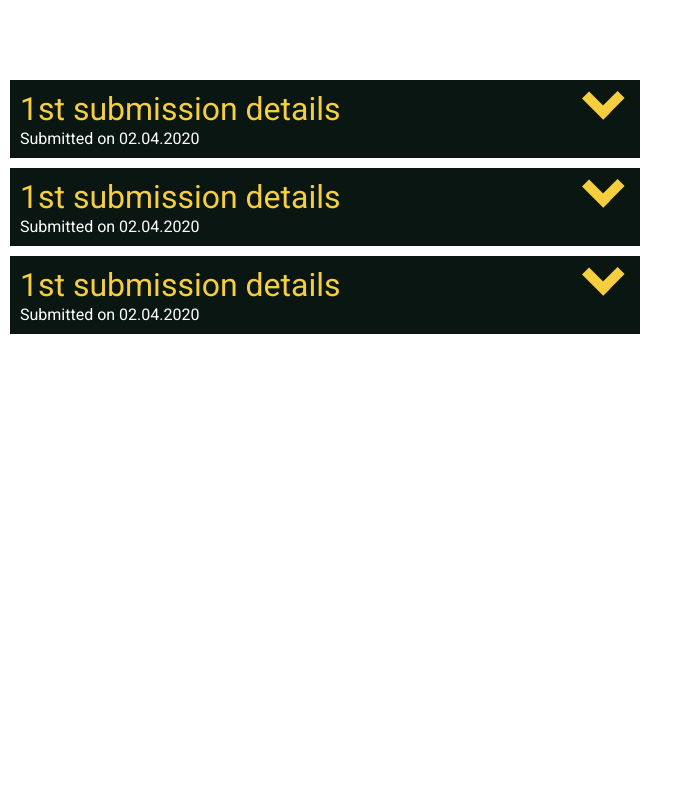
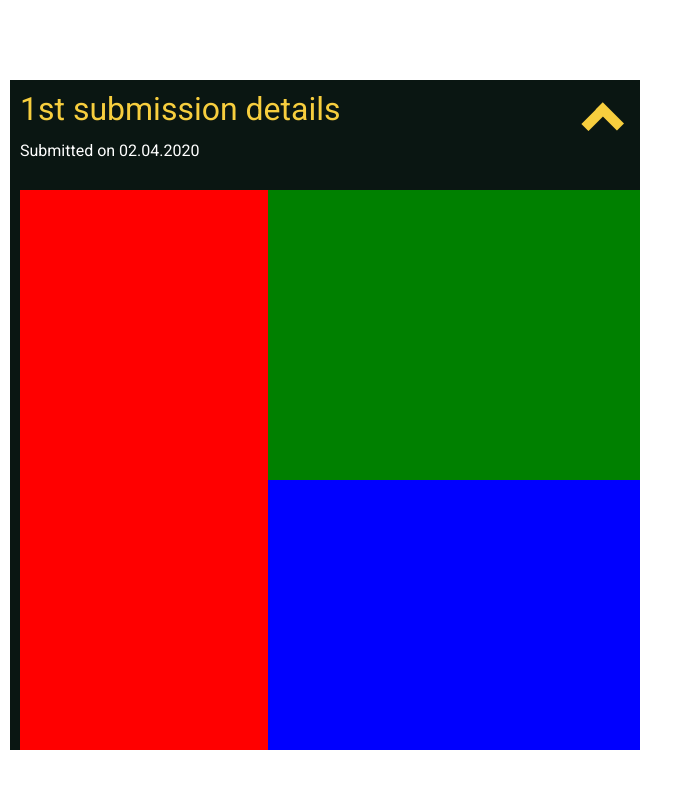
Before and after one commit to devteamepic/frontend, a React (Create React App) app: page /test in a window 1280 px wide. Shown: the top 788 px of the page, without its empty margins (0-693 px from the left). Built offline with nearby package versions, Linux system fonts and the light colour scheme; the HTML template or start-up script is replaced by a standard one.

Commit message:
made extended grid for submission item

```diff
--- a/src/components/core/organisms/SubmissionItem/SubmissionItem.js
+++ b/src/components/core/organisms/SubmissionItem/SubmissionItem.js
@@ -5,6 +5,8 @@ import Icon from '../../atoms/Icon/Icon'
 import colorScheme from '../../../../misc/colorScheme'
 
 const SubmissionItem = () => {
+  const [isUpsideDown, setIsUpsideDown] = useState(true)
+  const [display, setDisplay] = useState('')
   const [header] = useState([
     { component: 'text', size: 'large', textValue: '1st submission details' },
   ])
@@ -13,11 +15,14 @@ const SubmissionItem = () => {
   ])
 
   const handleClick = () => {
-        console.log('a')
+    setIsUpsideDown(!isUpsideDown)
+    isUpsideDown ? setDisplay('') : setDisplay('display: none;')
   }
 
   return (
-        <SubmissionItemStyled>
+    <SubmissionItemStyled
+      shouldExpand = { isUpsideDown }
+    >
       <TextViewer
         childrenData = { header }
         notDescription = { true }
@@ -26,7 +31,7 @@ const SubmissionItem = () => {
       <TextViewer
         childrenData = { text }
         notDescription = { true }
-            additionalStyles = { 'text-align: left;' }
+        additionalStyles = { 'text-align: left;' + display }
       />
       <button
         onClick = { handleClick }
@@ -35,17 +40,45 @@ const SubmissionItem = () => {
             border: 'none',
             background: 'none',
             width: '50px',
-                height: 'fit-content',
+            height: isUpsideDown && '50px',
             padding: '0',
             transition: '0.5s ease all',
             gridRow: '1/3',
         }}
       >
         <Icon
+          degree = { isUpsideDown ? '180' : '0' }
           widthParam = '50px'
           icon = 'v'
         />
       </button>
+      { isUpsideDown &&
+        <div
+          style = {{
+              gridColumn: '1/3',
+              width: '100%',
+              height: '100%',
+              gridRow: '3/-1',
+              display: 'grid',
+              gridTemplateColumns: '40% auto',
+              gridTemplateRows: 'auto auto',
+              padding: '0 10px 10px 0',
+          }}
+        >
+          <div
+            style = {{ width: '100%', height: '100%', backgroundColor: 'red', gridRow: '1/3' }}
+          >
+          </div>
+          <div
+            style = {{ width: '100%', height: '100%', backgroundColor: 'green' }}
+          >
+          </div>
+          <div
+            style = {{ width: '100%', height: '100%', backgroundColor: 'blue' }}
+          >
+          </div>
+        </div>
+      }
     </SubmissionItemStyled>
   )
 }
--- a/src/components/styled/organisms/submissionItemStyled.js
+++ b/src/components/styled/organisms/submissionItemStyled.js
@@ -1,5 +1,10 @@
 import styled from 'styled-components'
 import colorScheme from '../../../misc/colorScheme'
+
+const additionalStyles = `
+  height: 700px;
+  grid-template-rows: 50px 50px auto;
+`
 
 const SubmissionItemStyled = styled.li`
 height: fit-content;
@@ -12,6 +17,7 @@ display: grid;
 grid-template-columns: 90% auto;
 grid-template-rows: auto auto;
 grid-auto-flow: column;
+${ props => props.shouldExpand && additionalStyles }
 `
 
 export default SubmissionItemStyled
```
Lines whose indentation alone changed are shown as unchanged.
